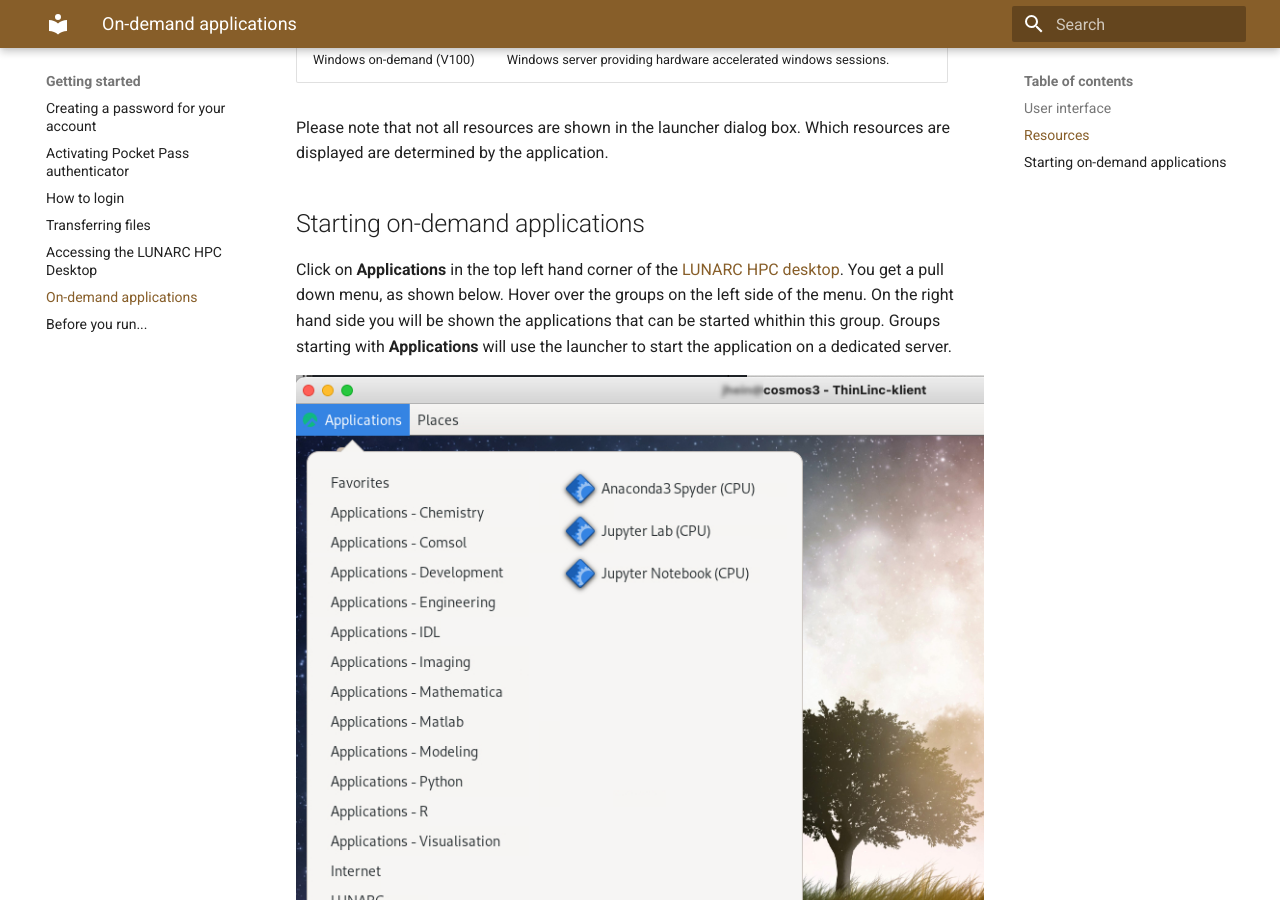
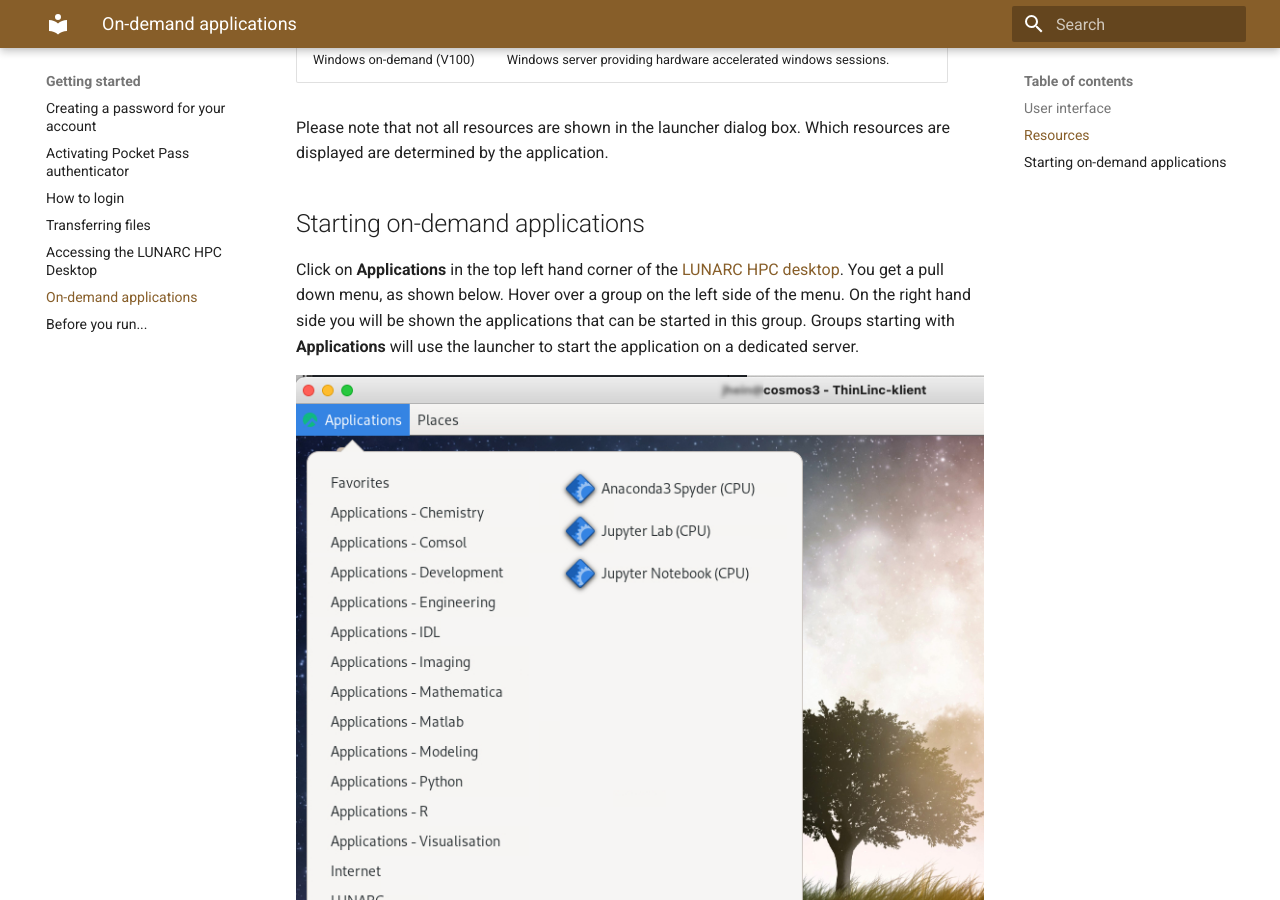
Before and after one commit to lunarc/lunarc_docs, an MkDocs documentation site: the page built from docs/getting_started/gfxlauncher.md, in a window 1280 px wide and 900 px high, scrolled down 1249 px. Built offline with MkDocs 1.6.1 and Material for MkDocs 9.7.7, drawn with Linux system fonts in a browser that asks for light colours; comment, search, counter and statistics services are not loaded.

Commit message:
More typos

```diff
--- a/docs/getting_started/gfxlauncher.md
+++ b/docs/getting_started/gfxlauncher.md
@@ -28,7 +28,7 @@ Please note that not all resources are shown in the launcher dialog box. Which r
 
 ## Starting on-demand applications
 
-Click on **Applications** in the top left hand corner of the [LUNARC HPC desktop](../using_hpc_desktop). You get a pull down menu, as shown below.   Hover over the groups on the left side of the menu. On the right hand side you will be shown the applications that can be started whithin this group. Groups starting with **Applications** will use the launcher to start the application on a dedicated server.
+Click on **Applications** in the top left hand corner of the [LUNARC HPC desktop](../using_hpc_desktop). You get a pull down menu, as shown below.   Hover over a group on the left side of the menu. On the right hand side you will be shown the applications that can be started in this group. Groups starting with **Applications** will use the launcher to start the application on a dedicated server.
 
  ![application pull down menu](../images/on_demand_menues.png "GfxLauncher main user interface")
 
```
